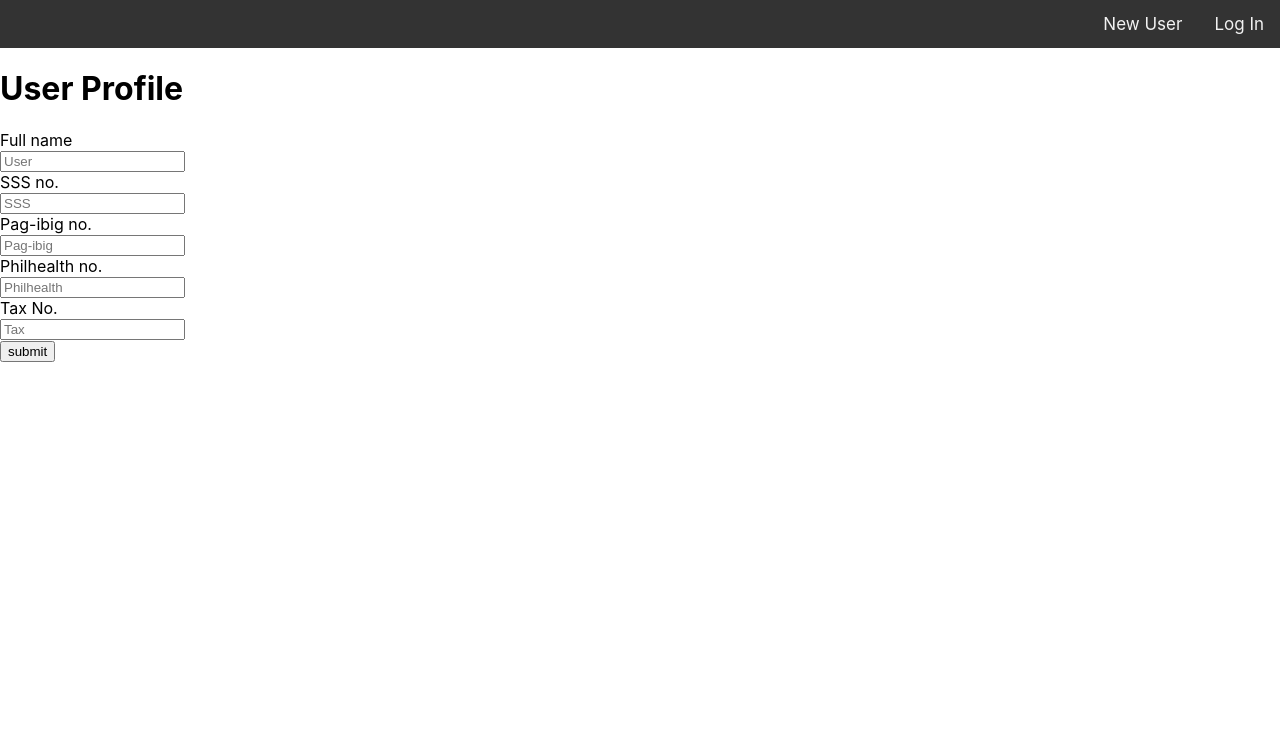
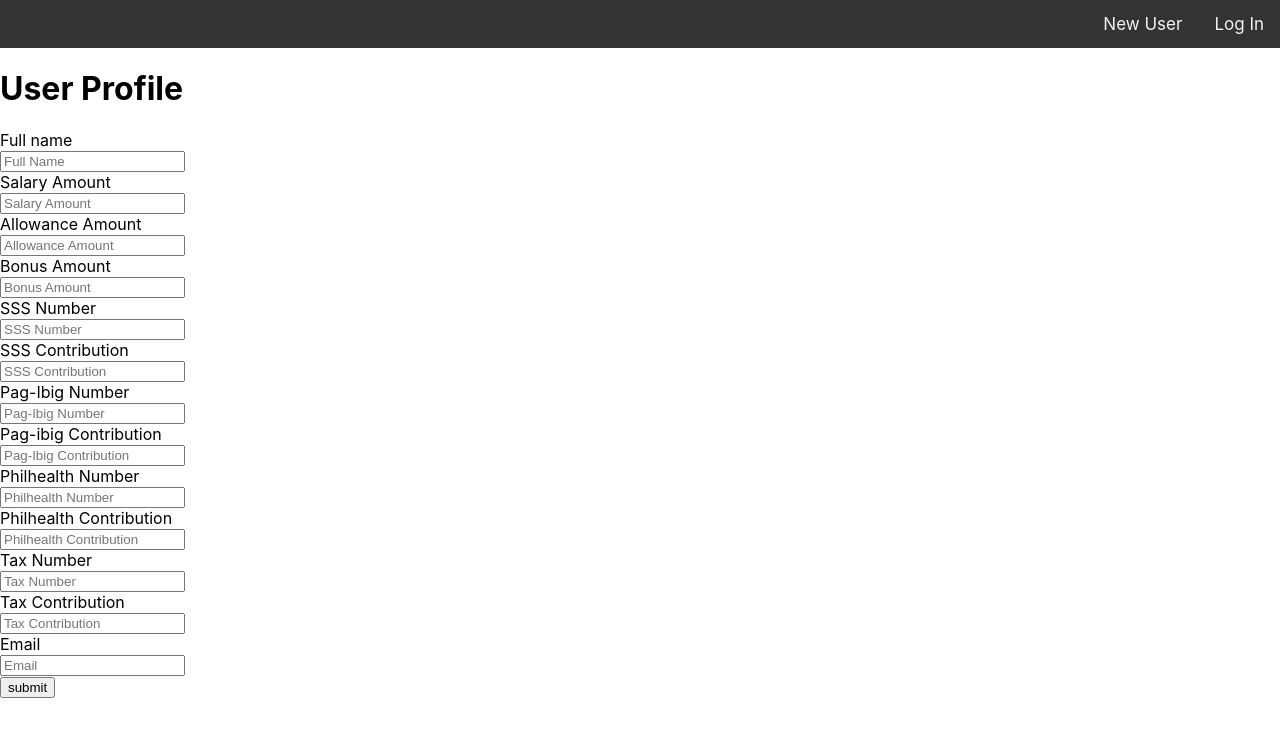
Before and after one commit to nameless0724/EZPS, a React (Create React App) app in the folder front_end/: page /newprofile in a window 1280 px wide. Shown: the top 736 px of the page. Built offline with nearby package versions, Linux system fonts and the light colour scheme.

Commit message:
profile component update

```diff
--- a/front_end/src/components/payslip/payslipPage.js
+++ b/front_end/src/components/payslip/payslipPage.js
@@ -78,6 +78,7 @@ function PayslipPage() {
                 tax={tax}
                 netpay={netpay}
             />
+
         </div>
     )
 }
--- a/front_end/src/components/profile/profileForm.js
+++ b/front_end/src/components/profile/profileForm.js
@@ -2,16 +2,32 @@ function Profile(props) {
     return(
         <div>
             <form onSubmit={props.handleSubmit}>
-                <label htmlFor="user">Full name</label><br/>
-                <input type="user" value={props.user} placeholder="User" onChange={props.handleUser} /><br/>
-                <label htmlFor="sss">SSS no.</label><br/>
-                <input type="sss" value={props.sss} placeholder="SSS" onChange={props.handleSss} /><br/>
-                <label htmlFor="pagibig">Pag-ibig no.</label><br/>
-                <input type="pagibig" value={props.pagibig} placeholder="Pag-ibig" onChange={props.handlePagIbig} /><br/>
-                <label htmlFor="philhealth">Philhealth no.</label><br/>
-                <input type="philhealth" value={props.philhealth} placeholder="Philhealth" onChange={props.handlePhilhealth} /><br/>
-                <label htmlFor="tax">Tax No.</label><br/>
-                <input type="tax" value={props.tax} placeholder="Tax" onChange={props.handleTax} /><br/>
+                <label htmlFor="full_name">Full name</label><br/>
+                <input type="full_name" value={props.full_name} placeholder="Full Name" onChange={props.handleFull_name} /><br/>
+                <label htmlFor="salary_amount">Salary Amount</label><br/>
+                <input type="salary_amount" value={props.salary_amount} placeholder="Salary Amount" onChange={props.handleSalary_amount} /><br/>
+                <label htmlFor="allowance_amount">Allowance Amount</label><br/>
+                <input type="allowance_amount" value={props.allowance_amount} placeholder="Allowance Amount" onChange={props.handleAllowance_amount} /><br/>
+                <label htmlFor="bonus_amount">Bonus Amount</label><br/>
+                <input type="bonus_amount" value={props.bonus_amount} placeholder="Bonus Amount" onChange={props.handleBonus_amount} /><br/>
+                <label htmlFor="sss_num">SSS Number</label><br/>
+                <input type="sss_num" value={props.sss_num} placeholder="SSS Number" onChange={props.handleSss_num} /><br/>
+                <label htmlFor="sss_contribution">SSS Contribution</label><br/>
+                <input type="sss_contribution" value={props.sss_contribution} placeholder="SSS Contribution" onChange={props.handleSss_contribution} /><br/>
+                <label htmlFor="pagibig_num">Pag-Ibig Number</label><br/>
+                <input type="pagibig_num" value={props.pagibig_num} placeholder="Pag-Ibig Number" onChange={props.handlePagibig_num} /><br/>
+                <label htmlFor="pagibig_contribution">Pag-ibig Contribution</label><br/>
+                <input type="pagibig_contribution" value={props.ibig_contribution} placeholder="Pag-Ibig Contribution" onChange={props.handlePagibig_contribution} /><br/>
+                <label htmlFor="philhealth_num">Philhealth Number</label><br/>
+                <input type="philhealth_num" value={props.philhealth_num} placeholder="Philhealth Number" onChange={props.handlePhilhealth_num} /><br/>
+                <label htmlFor="philhealth_contribution">Philhealth Contribution</label><br/>
+                <input type="philhealth_contribution" value={props.philhealth_contribution} placeholder="Philhealth Contribution" onChange={props.handlePhilhealth_contribution} /><br/>
+                <label htmlFor="tax_num">Tax Number</label><br/>
+                <input type="tax_num" value={props.tax_num} placeholder="Tax Number" onChange={props.handleTax_num} /><br/>
+                <label htmlFor="tax_contribution">Tax Contribution</label><br/>
+                <input type="tax_contribution" value={props.tax_contribution} placeholder="Tax Contribution" onChange={props.handleTax_contribution} /><br/>
+                <label htmlFor="email">Email</label><br/>
+                <input type="email" value={props.email} placeholder="Email" onChange={props.handleEmail} /><br/>
                 <button>submit</button>
             </form>
         </div>
--- a/front_end/src/components/profile/profilePage.js
+++ b/front_end/src/components/profile/profilePage.js
@@ -5,27 +5,72 @@ import { useNavigate } from 'react-router-dom';
 
 function ProfilePage() {
     let navigate = useNavigate;
-    const [user, setUser] = useState("");
-    const [sss, setSss] = useState("");
-    const [pagibig, setPagIbig] = useState("");
-    const [philhealth, setPhilhealth] = useState("");
-    const [tax, setTax] = useState("");
+    const [full_name, setFull_name] = useState("");
+    const [salary_amount, setSalary_amount] = useState("");
+    const [allowance_amount, setAllowance_amount] = useState("");
+    const [bonus_amount, setBonus_amount] = useState("");
+    const [sss_num, setSss_num] = useState("");
+    const [sss_contribution, setSss_contribution] = useState("");
+    const [pagibig_num, setPagibig_num] = useState("");
+    const [pagibig_contribution, setPagibig_contribution] = useState("");
+    const [philhealth_num, setPhilhealth_num] = useState("");
+    const [philhealth_contribution, setPhilhealth_contribution] = useState("");
+    const [tax_num, setTax_num] = useState("");
+    const [tax_contribution, setTax_contribution] = useState("");
+    const [email, setEmail] = useState("");
 
-    const handleUser = (event) => {
-        setUser(event.target.value);
+    const handleFull_name = (event) => {
+        setFull_name(event.target.value);
     };
-    const handleSss = (event) => {
-        setSss(event.target.value);
+
+    const handleSalary_amount = (event) => {
+        setSalary_amount(event.target.value);
     };
-    const handlePagIbig = (event) => {
-        setPagIbig(event.target.value);
-    };
-    const handlePhilhealth = (event) => {
-        setPhilhealth(event.target.value);
-    };
-    const handleTax = (event) => {
-        setTax(event.target.value);
-    };
+
+    const handleAllowance_amount = (event) => {
+        setAllowance_amount(event.target.value);
+    }
+
+    const handleBonus_amount = (event) => {
+        setBonus_amount(event.target.value);
+    }
+
+    const handleSss_num = (event) => {
+        setSss_num(event.target.value);
+    }
+
+    const handleSss_contribution = (event) => {
+        setSss_contribution(event.target.value);
+    }
+
+    const handlePagibig_num = (event) => {
+        setPagibig_num(event.target.value);
+    }
+
+    const handlePagibig_contribution = (event) => {
+        setPagibig_contribution(event.target.value);
+    }
+
+    const handlePhilhealth_num = (event) => {
+        setPhilhealth_num(event.target.value);
+    }
+
+    const handlePhilhealth_contribution = (event) => {
+        setPhilhealth_contribution(event.target.value);
+    }
+
+    const handleTax_num = (event) => {
+        setTax_num(event.target.value);
+    }
+
+    const handleTax_contribution = (event) => {
+        setTax_contribution(event.target.value);
+    }
+
+    const handleEmail = (event) => {
+        setEmail(event.target.value);
+    }
+
     const handleSubmit = (event) => {
         event.preventDefault();
         const config = {
@@ -34,12 +79,20 @@ function ProfilePage() {
             }
         };
 
-    axios.post("http://localhost:8000/newprofile", {
-        user: user,
-        sss: sss,
-        pagibig: pagibig,
-        philhealth: philhealth,
-        tax: tax,
+    axios.post("http://localhost:8000/profile", {
+        full_name: full_name,
+        salary_amount: salary_amount,
+        allowance_amount: allowance_amount,
+        bonus_amount: bonus_amount,
+        sss_num: sss_num,
+        sss_contribution: sss_contribution,
+        pagibig_num: pagibig_num,
+        pagibig_contribution: pagibig_contribution,
+        philhealth_num: philhealth_num,
+        philhealth_contribution: philhealth_contribution,
+        tax_num: tax_num,
+        tax_contribution: tax_contribution,
+        email: email
     }, config)
     .then((response) => {
         console.log(response)
@@ -54,17 +107,33 @@ function ProfilePage() {
         <div>
             <h1>User Profile</h1>
             <Profile
-                handleUser={handleUser}
-                handleSss={handleSss}
-                handlePagIbig={handlePagIbig}
-                handlePhilhealth={handlePhilhealth}
-                handleTax={handleTax}
+                handleFull_name={handleFull_name}
+                handleSalary_amount={handleSalary_amount}
+                handleAllowance_amount={handleAllowance_amount}
+                handleBonus_amount={handleBonus_amount}
+                handleSss_num={handleSss_num}
+                handleSss_contribution={handleSss_contribution}
+                handlePagibig_num={handlePagibig_num}
+                handlePagibig_contribution={handlePagibig_contribution}
+                handlePhilhealth_num={handlePhilhealth_num}
+                handlePhilhealth_contribution={handlePhilhealth_contribution}
+                handleTax_num={handleTax_num}
+                handleTax_contribution={handleTax_contribution}
+                handleEmail={handleEmail}
                 handleSubmit={handleSubmit}
-                user={user}
-                sss={sss}
-                pagibig={pagibig}
-                philhealth={philhealth}
-                tax={tax}
+                full_name={full_name}
+                salary_amount={salary_amount}
+                allowance_amount={allowance_amount}
+                bonus_amount={bonus_amount}
+                sss_num={sss_num}
+                sss_contribution={sss_contribution}
+                pagibig_num={pagibig_num}
+                pagibig_contribution={pagibig_contribution}
+                philhealth_num={philhealth_num}
+                philhealth_contribution={philhealth_contribution}
+                tax_num={tax_num}
+                tax_contribution={tax_contribution}
+                email={email}
             />
         </div>
     )
```
Also changed, not shown: 1 other file (tests, documents, lock files or other folders).
